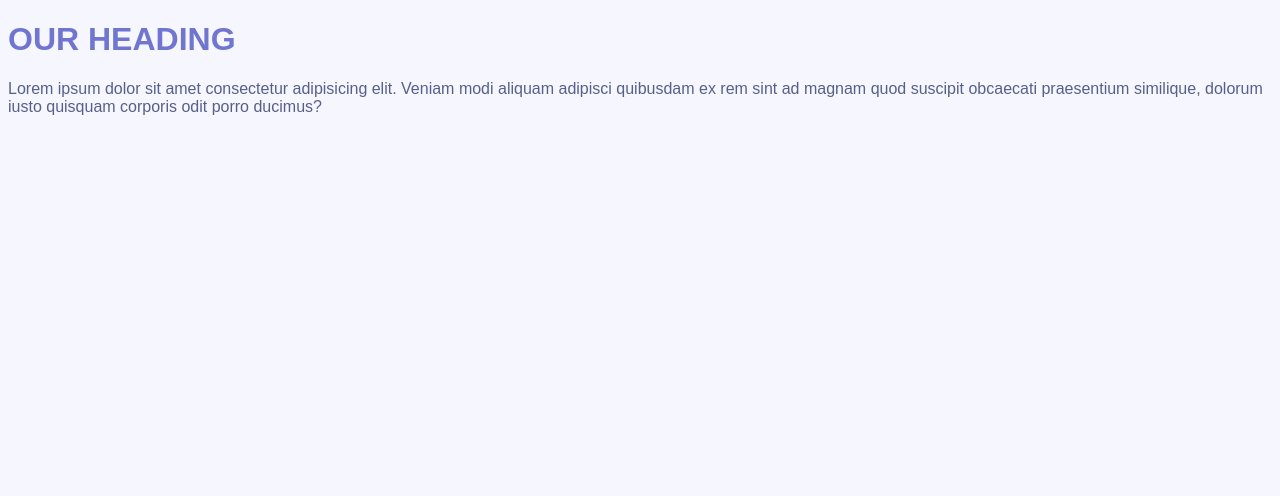
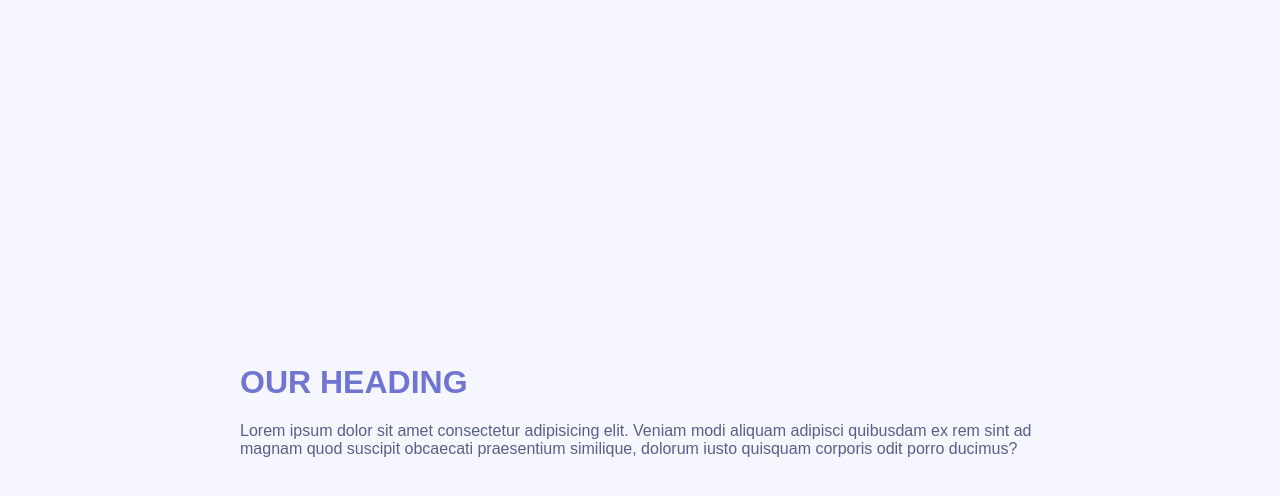
Before and after one commit to henriettaCodes/LFA---P1---Frontend, a website: page template.html in a window 1280 px wide. Drawn offline with Linux system fonts and the light colour scheme; a web font is replaced by a local one.

Commit message:
Added cosntraints in css file

```diff
--- a/styles/base.css
+++ b/styles/base.css
@@ -2,8 +2,17 @@ body {
     color: #576088;
     font-family: 'Londrina Solid', sans-serif;
     background-color: #F6F6FF;
+    display: flex;
+    align-items:center;
+    justify-content: center;
+    height: 100vh;
 
   }
+
+main {
+   max-width: 800px;
+  }
+
 
  h1 {
     color: #7076D0;
```
